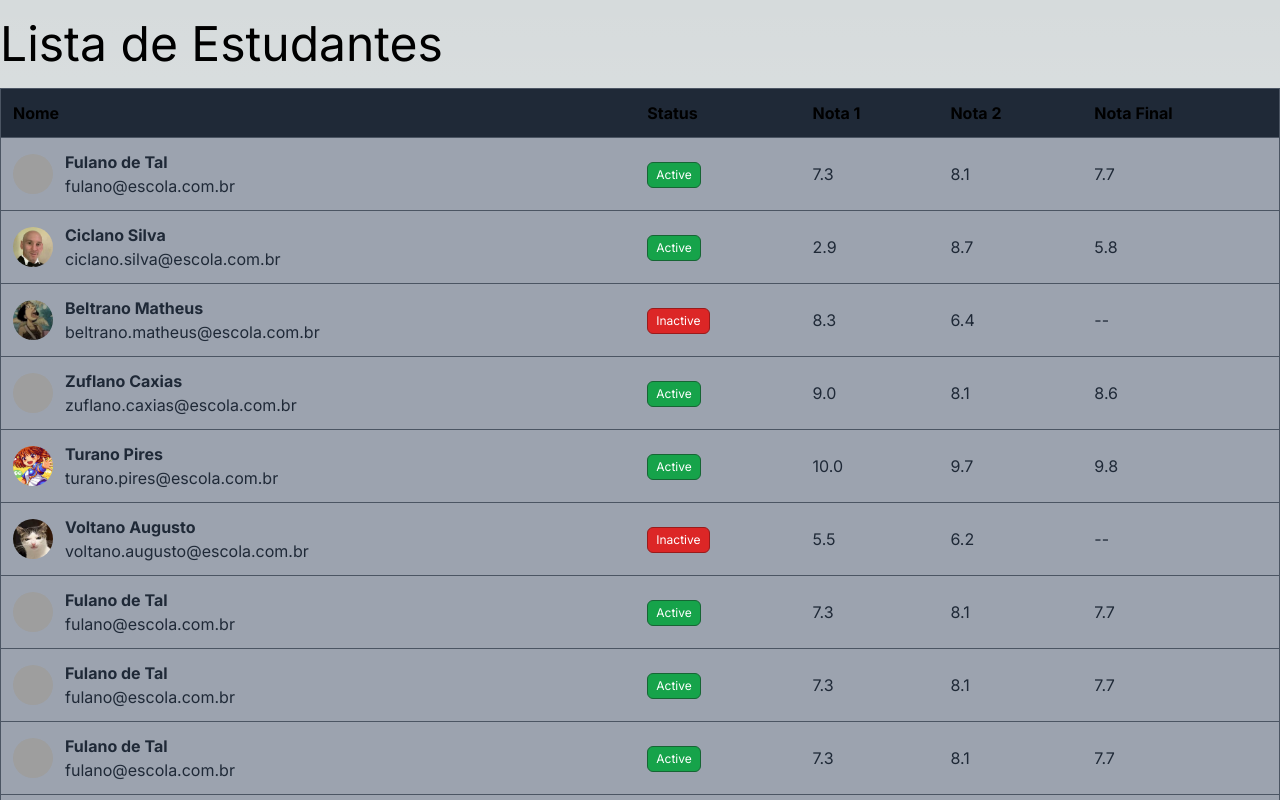
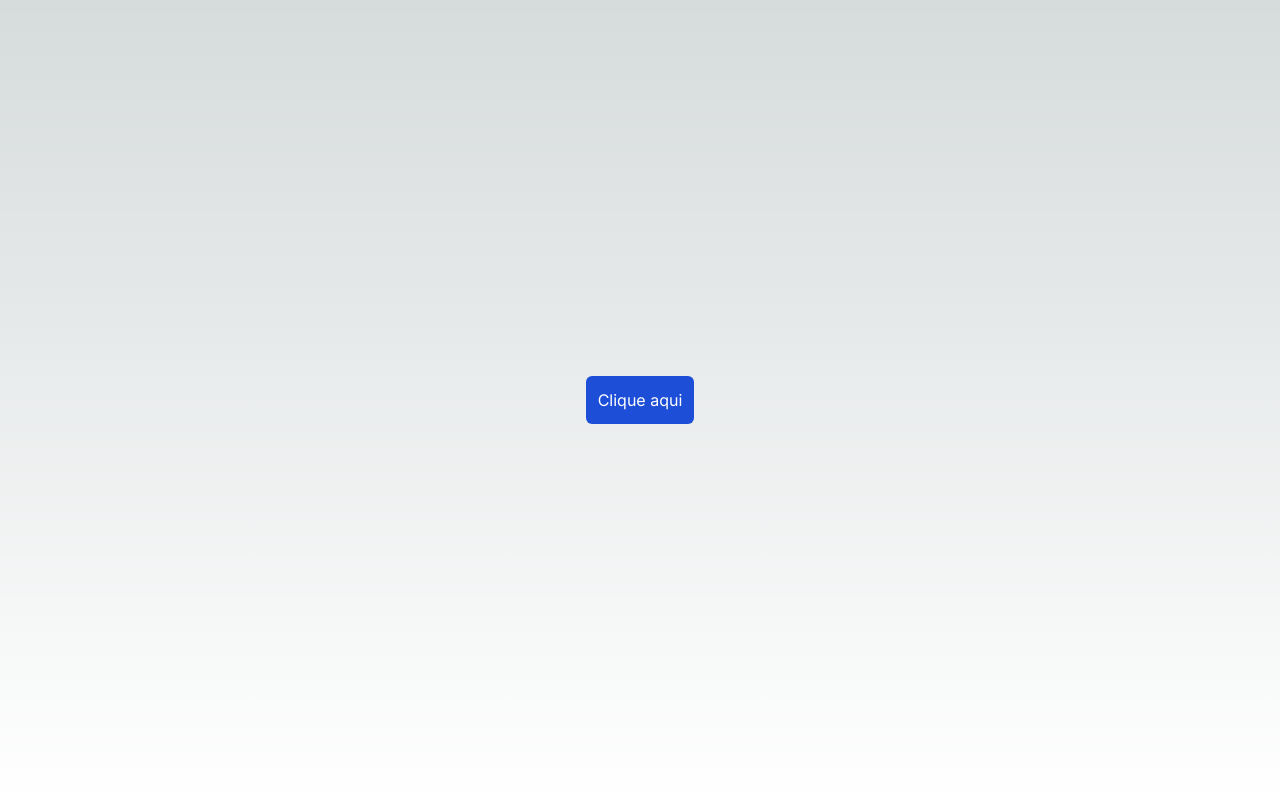
Before and after one commit to luks-reiis/primeiros-passos-react, a Next.js app: page / in a window 1280 px wide. Shown: the top 800 px of the page. Built offline with nearby package versions, Linux system fonts and the light colour scheme; grey boxes are pictures that could not be loaded.

Commit message:
Eventos em componentes

```diff
--- a/src/app/page.tsx
+++ b/src/app/page.tsx
@@ -1,13 +1,14 @@
-    import { StudentTable } from "./components/StudentTable";
-    import { students } from "./data/students";
+"use client"
 
 function Page(){
+  function handleClick(){
+    alert("Funcionou");
+  }
+
+
   return (
-      <div className="container mx-auto pt-5 pb-5">
-        <h1 className="text-5xl mb-5" >Lista de Estudantes</h1>
-        <StudentTable
-          students = {students}
-        />
+  <div className="w-screen h-screen flex justify-center items-center">
+    <button onClick={handleClick} className="p-3 bg-blue-700 text-white rounded-md">Clique aqui</button>
   </div>
   );
 }
```
Lines whose indentation alone changed are shown as unchanged.
